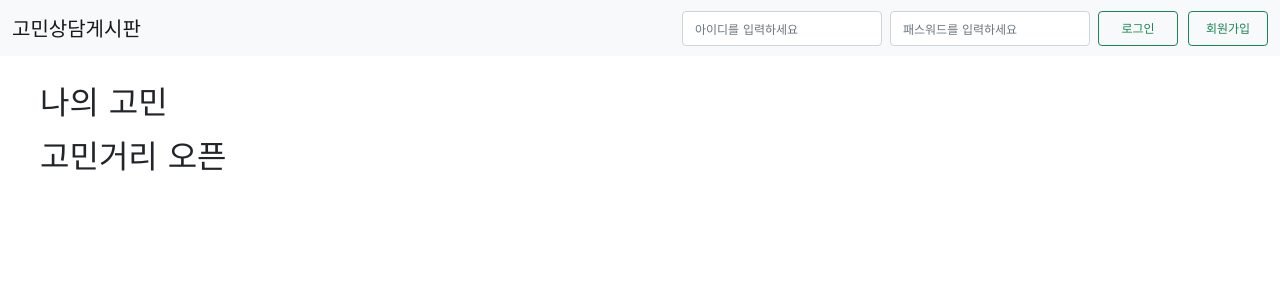
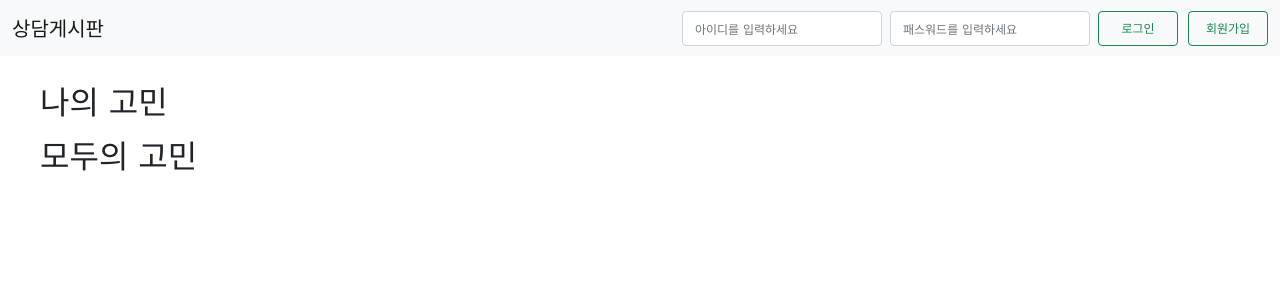
Before and after one commit to faulty337/cheerup, a Flask app: page / in a window 1280 px wide. Shown: the top 300 px of the page. Run offline with Flask 2, Linux system fonts and the light colour scheme; some libraries are stand-ins or nearby versions.

Commit message:
html수정

```diff
--- a/templates/ui.html
+++ b/templates/ui.html
@@ -405,7 +405,7 @@
   <!-- ! 헤더-->
   <nav class="navbar navbar-expand-lg navbar-light bg-light">
     <div class="container-fluid">
-      <a class="navbar-brand" href="#">고민상담게시판</a>
+      <a class="navbar-brand" href="/">상담게시판</a>
       <button class="navbar-toggler" type="button" data-bs-toggle="collapse" data-bs-target="#navbarSupportedContent"
         aria-controls="navbarSupportedContent" aria-expanded="false" aria-label="Toggle navigation">
         <span class="navbar-toggler-icon"></span>
@@ -451,7 +451,7 @@
       <!-- 카드 들어가는 부분 -->
       <!-- ! -->
     </div>
-    <div id="openagony">고민거리 오픈</div>
+    <div id="openagony">모두의 고민</div>
     <div class="row row-cols-1 row-cols-md-4 g-4" id="cards-box">
       <!-- ? ---------------------------------------->
       <!-- ! 카드부분 : 고민제목, 작성자, 고민내용, 작성일 -->
```
